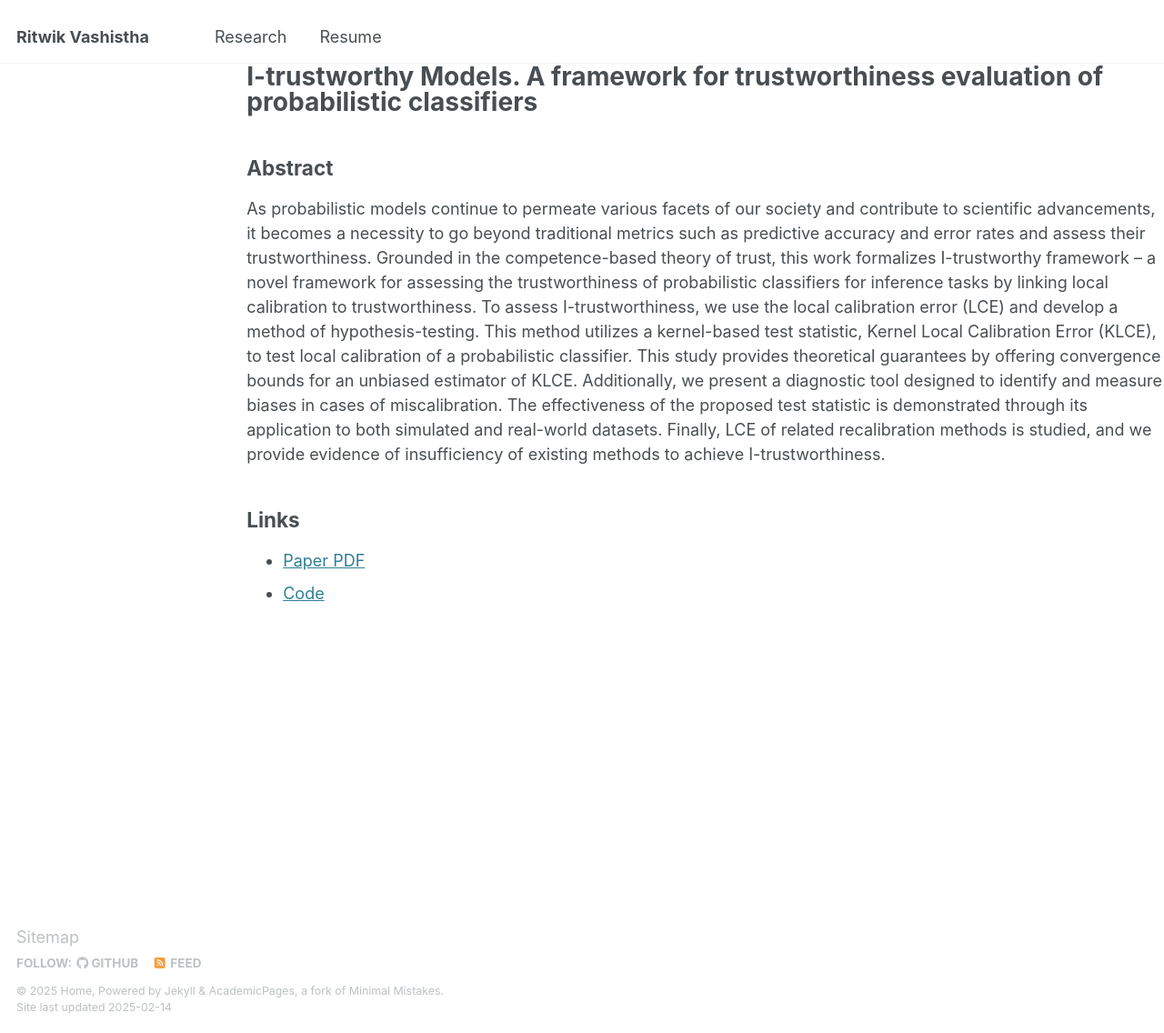
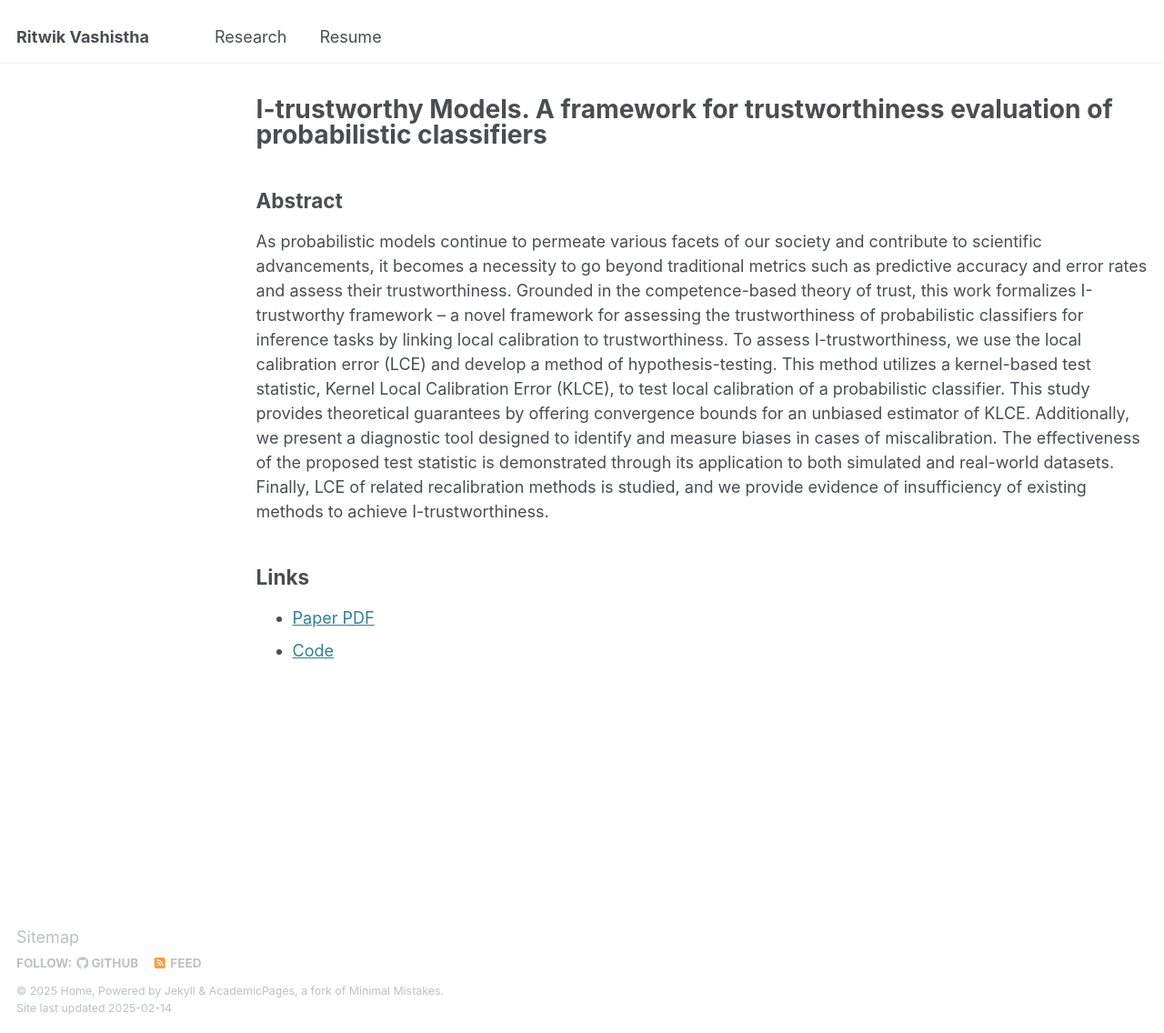
Before and after one commit to ritwikvashistha/ritwikvashistha.github.io, a Jekyll site: the page built from _publications/i-trustworthy.md, in a window 1280 px wide and 1136 px high. Shown: the whole window at 91% size. Built offline with Jekyll 4.4.1, drawn with Linux system fonts in a browser that asks for light colours.

Commit message:
Update research.html

```diff
--- a/_layouts/research.html
+++ b/_layouts/research.html
@@ -12,15 +12,12 @@ layout: default
   {% endunless %}
 {% endif %}
 
-<section id="main-content" role="main">
+<div id="main" role="main">
+  <!-- Removed the sidebar include -->
   <div class="archive container">
-    <article>
-      <header>
-        <h1 class="page__title">{{ page.title }}</h1>
-      </header>
-      <section class="page-content">
-        {{ content }}
-      </section>
-    </article>
+    {% unless page.header.overlay_color or page.header.overlay_image %}
+      <h1 class="page__title">{{ page.title }}</h1>
+    {% endunless %}
+    {{ content }}
   </div>
-</section>
+</div>
```
